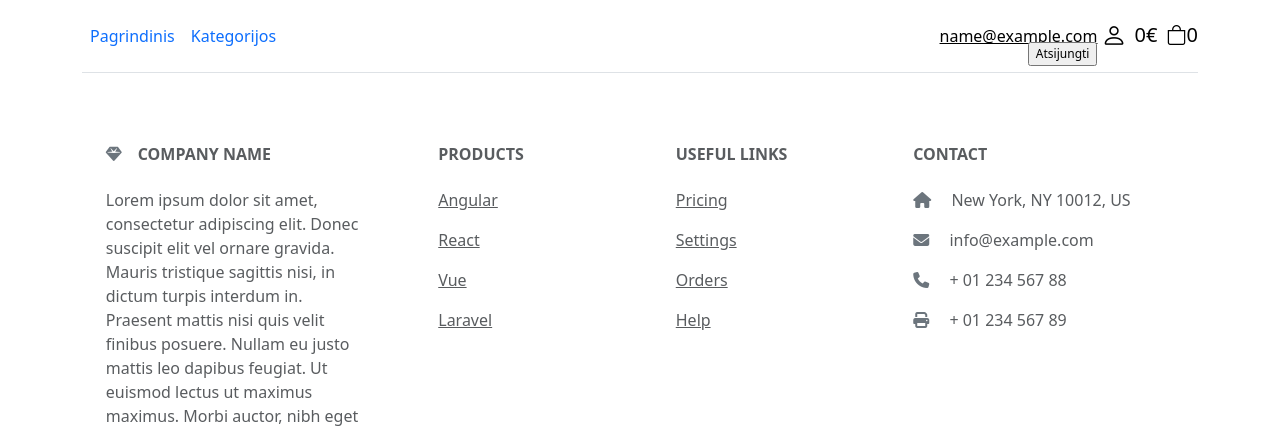
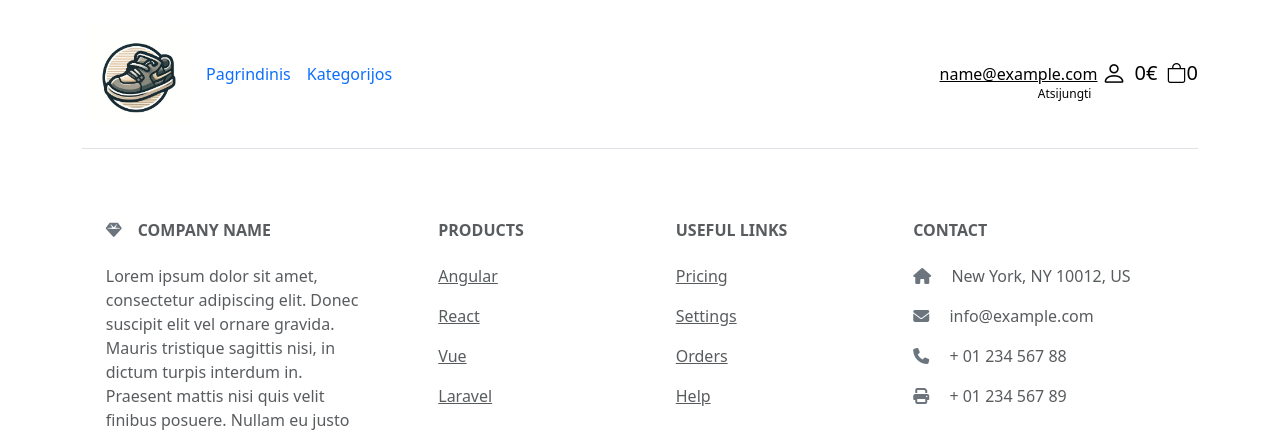
Before and after one commit to audriusspiridavicius/finalproject, a Django app: page /kategorijos/ in a window 1280 px wide. Shown: the top 430 px of the page. Run offline with Django 4.2, Linux system fonts and the light colour scheme; the visitor is signed in with stand-in values (Sample User, id 1); data that the repository does not hold is empty; some libraries are stand-ins or nearby versions.

Commit message:
website logo added

```diff
--- a/ecommerce_project/shop/static/css/main.css
+++ b/ecommerce_project/shop/static/css/main.css
@@ -104,7 +104,21 @@ img{
     font-weight: bold;
 }
 
+ul.nav > li {
+    display: flex;
+    align-items: center;
+}
 
+#website_logo{
+    width:100px
+}
+.log_out_link{
+    border: 0;
+    background: transparent;
+}
+.log_out_link:hover{
+    text-decoration: underline;
+}
 /* categories css */
 
 .category-name{
--- a/ecommerce_project/shop/templates/structure.html
+++ b/ecommerce_project/shop/templates/structure.html
@@ -25,7 +25,13 @@
     <body>
         <div class="container">
             <header class="d-flex flex-wrap align-items-center justify-content-center justify-content-md-between py-3 mb-4 border-bottom">
+
               <ul class="nav col-12 col-md-auto mb-2 justify-content-center mb-md-0">
+                <li>
+                  <a href="{%url 'homepage'%}" class="nav-link px-2">
+                    <img src="{% static 'img/logo_3.png' %}" alt="logo" id="website_logo" class="col-3"/>
+                  </a>
+              </li>
                 <li><a href="{%url 'homepage'%}" class="nav-link px-2">Pagrindinis</a></li>
                 <li><a href="{% url 'categories'%}" class="nav-link px-2">Kategorijos</a></li>
               </ul>
```
Also changed, not shown: ecommerce_project/shop/static/img/logo_3.png (added).
